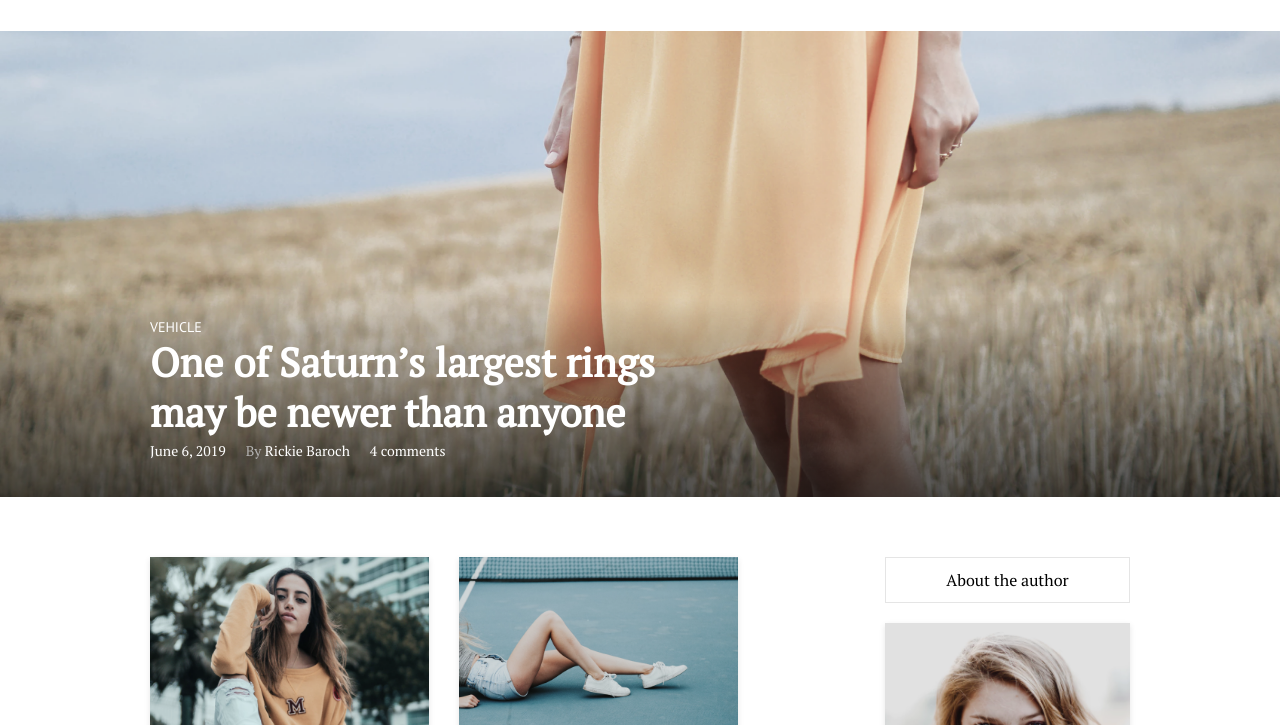
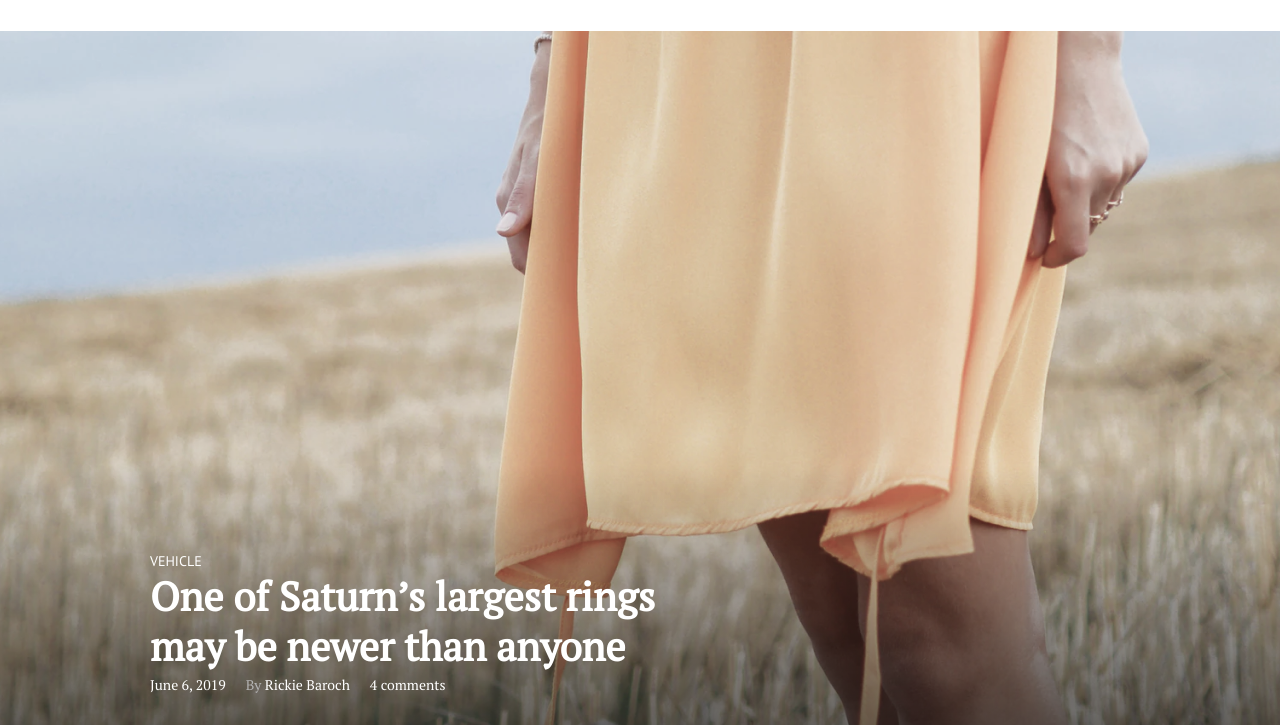
Before and after one commit to DimaPelehov/Fashion-project, a plain HTML site: page index.html in a window 1280 px wide. Shown: the part 75-800 px from the top of the page. Drawn offline with nearby package versions, Linux system fonts and the light colour scheme.

Commit message:
correct hero & follow

```diff
--- a/index.html
+++ b/index.html
@@ -33,11 +33,12 @@
       </div>
     </header>
     <main>
-      <div class="container">
       <!-- hero -->
       <div class="hero relative">
-          <img src="images/hero-image.png" alt="women`s hand" />
-          <div class="hero-content absolute">
+        <div class="hero-image">
+          <!-- <img src="images/hero-image.png" alt="women`s hand" /> -->
+        </div>
+        <div class="container hero-content absolute">
           <h3 class="text-sm first-h3">VEHICLE</h3>
           <h1 class="font-bold text-[40px] leading-[50px]">
             One of Saturn’s largest rings <br />
@@ -50,6 +51,7 @@
           </div>
         </div>
       </div>
+      <div class="container">
         <!-- base-information -->
         <div class="base-information flex justify-between">
           <div class="posts w-3/5 flex flex-col items-center">
@@ -532,8 +534,9 @@
             </div>
           </div>
         </div>
+      </div>
       <!-- follow-our -->
-        <div class="follow-our text-center text-2xl">
+      <div class="follow-our text-center text-2xl flex flex-col items-center">
         <h2>Follow our @instagram_name</h2>
         <div class="flex gap-5">
           <div class="follow-picture">
@@ -556,7 +559,7 @@
           </div>
         </div>
       </div>
-      </div>
+      <!-- </div> -->
     </main>
     <footer>
       <div class="container flex flex-col items-center">
--- a/style.scss
+++ b/style.scss
@@ -50,16 +50,30 @@ body {
 }
 
 // hero
+.hero {
+  margin: auto;
+}
+
+.hero-image {
+  height: 700px;
+  background: linear-gradient(
+      180deg,
+      rgba(0, 0, 0, 0) 62%,
+      rgba(0, 0, 0, 0.65) 106%
+    ),
+    url(images/hero-image.png);
+  background-repeat: no-repeat;
+  background-position: center;
+  background-size: cover;
+}
+
 .hero-content {
-  width: 100%;
   color: white;
   bottom: 0;
   height: 200px;
-  background: linear-gradient(
-    180deg,
-    rgba(0, 0, 0, 0) 0%,
-    rgba(0, 0, 0, 0.65) 100%
-  );
+  margin: auto;
+  left: 0;
+  right: 0;
   padding: 20px 0px 40px 150px;
   font-family: $pt-serif;
 }
```
Also changed, not shown: style.css, 1 other file. Lines whose indentation alone changed are shown as unchanged.
